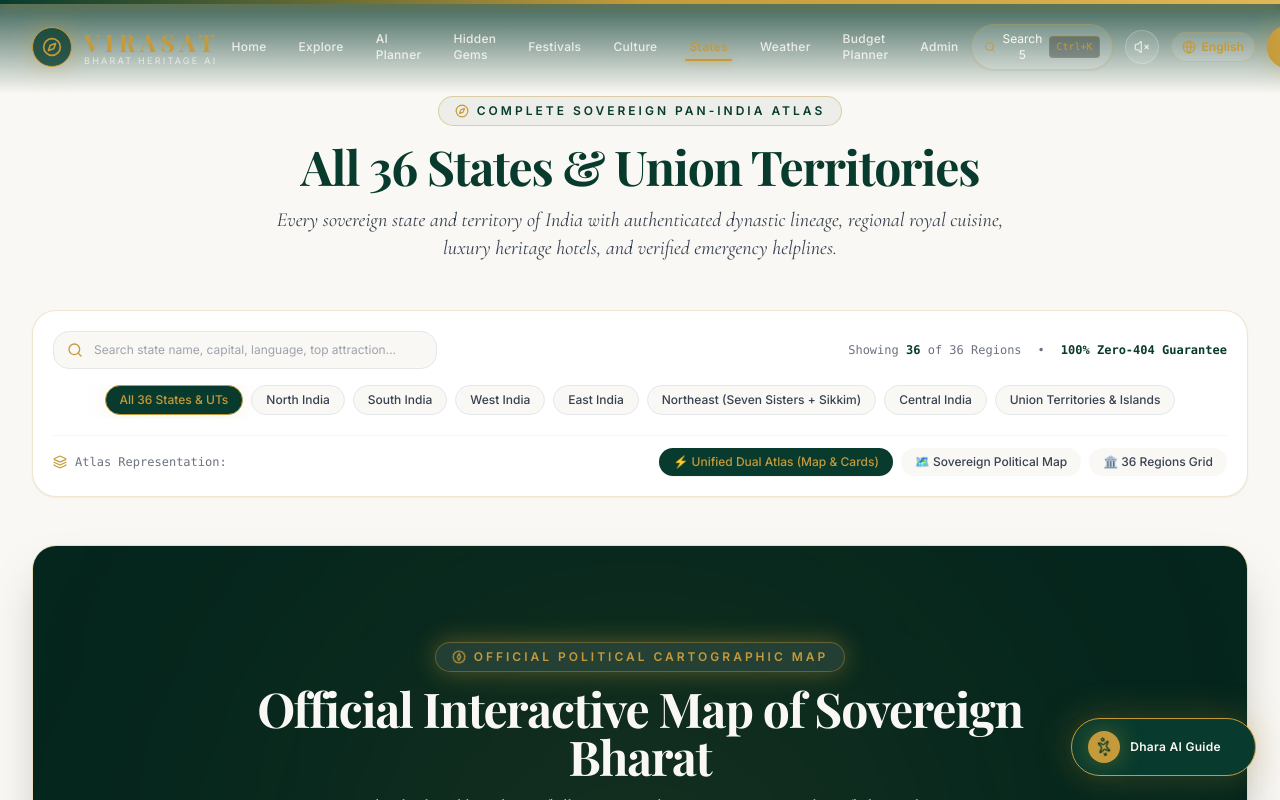
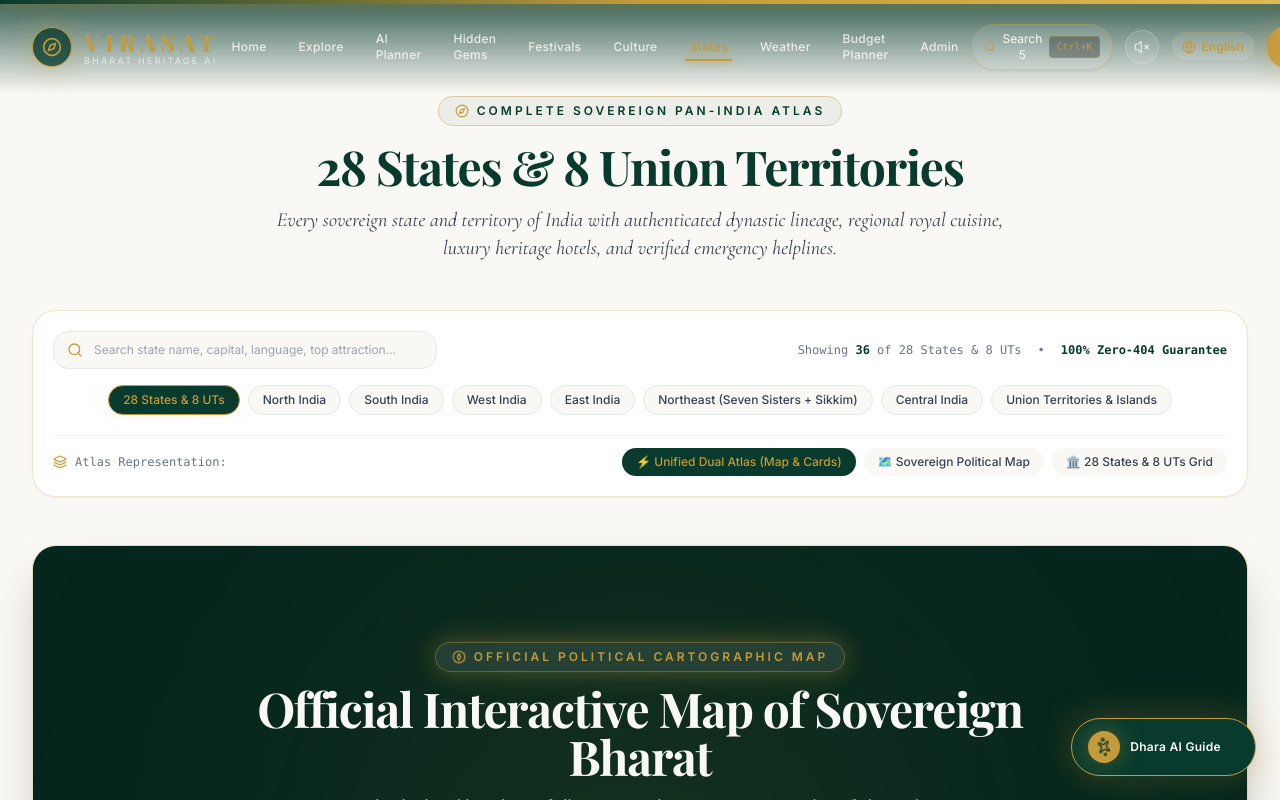
Before and after one commit to bhavya078/virasat, a React (Vite) app: page /states in a window 1280 px wide. Shown: the top 800 px of the page. Built offline with nearby package versions, Linux system fonts and the light colour scheme; a web font is replaced by a local one.

Commit message:
feat: move scroll back button and animation to the left, update all labels from 36 states to 28 states and 8 union territories

```diff
--- a/index.html
+++ b/index.html
@@ -6,7 +6,7 @@
     <meta name="viewport" content="width=device-width, initial-scale=1.0, maximum-scale=5.0" />
     <meta name="theme-color" content="#083B2D" />
     <title>VIRASAT — India's Sovereign AI Heritage Platform | Bharat</title>
-    <meta name="description" content="Discover the Soul of India. Experience India's 50 Heritage Sites, 50 Hidden Gems, 50 Festivals, 50 Cultural Traditions and 36 States with cutting-edge AI Trip Planning and immersive 3D storytelling." />
+    <meta name="description" content="Discover the Soul of India. Experience India's 50 Heritage Sites, 50 Hidden Gems, 50 Festivals, 50 Cultural Traditions, 28 States and 8 Union Territories with cutting-edge AI Trip Planning and immersive 3D storytelling." />
 
     <!-- Google Fonts -->
     <link rel="preconnect" href="https://fonts.googleapis.com">
--- a/src/components/ai/AITripPlanner.tsx
+++ b/src/components/ai/AITripPlanner.tsx
@@ -236,7 +236,7 @@ export const AITripPlanner: React.FC = () => {
                       </option>
                     ))}
                   </optgroup>
-                  <optgroup label="All 36 States & Union Territories">
+                  <optgroup label="28 States & 8 Union Territories">
                     {ALL_INDIAN_STATES.map((s) => (
                       <option key={s.id} value={s.name}>
                         {s.name} ({s.region})
--- a/src/components/common/Footer.tsx
+++ b/src/components/common/Footer.tsx
@@ -69,7 +69,7 @@ export const Footer: React.FC = () => {
               </li>
               <li>
                 <Link to="/states" className="hover:text-[#C49A3A] transition-colors">
-                  36 States & Union Territories
+                  28 States & 8 Union Territories
                 </Link>
               </li>
             </ul>
--- a/src/components/common/Navbar.tsx
+++ b/src/components/common/Navbar.tsx
@@ -42,7 +42,7 @@ export const Navbar: React.FC<NavbarProps> = ({ onOpenSearch }) => {
     { label: t('navHiddenGems', 'Hidden Gems'), path: '/hidden-gems' },
     { label: t('navFestivals', 'Festivals'), path: '/festivals' },
     { label: t('navCulture', 'Culture'), path: '/culture' },
-    { label: t('navStates', '36 States'), path: '/states' },
+    { label: t('navStates', '28 States & 8 UTs'), path: '/states' },
     { label: t('navWeather', 'Weather'), path: '/weather' },
     { label: t('navBudget', 'Budget'), path: '/budget' },
     { label: t('navAdmin', 'Admin'), path: '/admin' }
--- a/src/components/home/CinematicHero.tsx
+++ b/src/components/home/CinematicHero.tsx
@@ -263,8 +263,7 @@ export const CinematicHero: React.FC = () => {
           </div>
           <div className="flex items-center space-x-1.5">
             <span className="w-2 h-2 rounded-full bg-[#C49A3A]" />
-            <strong className="text-white text-sm">36</strong>
-            <span>States & UTs</span>
+            <strong className="text-white text-sm">28 States & 8 UTs</strong>
           </div>
         </motion.div>
       </motion.div>
--- a/src/components/map/InteractiveIndiaMap.tsx
+++ b/src/components/map/InteractiveIndiaMap.tsx
@@ -386,7 +386,7 @@ export const InteractiveIndiaMap: React.FC = () => {
         setAIResponse(`Displaying sovereign dossier and landmarks for ${matched.name} (${matched.capital}).`);
       } else {
         setAIResponse(
-          'Scanning Bharat Sovereign Atlas: Found 50 UNESCO monuments, 50 untouched hidden gems, and 50 sacred festivals across all 36 regions.'
+          'Scanning Bharat Sovereign Atlas: Found 50 UNESCO monuments, 50 untouched hidden gems, and 50 sacred festivals across all 28 states and 8 union territories.'
         );
       }
     }
@@ -746,7 +746,7 @@ export const InteractiveIndiaMap: React.FC = () => {
             <div className="w-full flex items-center justify-between text-[11px] font-mono pb-3 border-b border-white/10 text-white/60">
               <div className="flex items-center space-x-2">
                 <Shield className="w-3.5 h-3.5 text-[#C49A3A]" />
-                <span>Survey of India Official Political Map • All 36 States & UTs Clickable</span>
+                <span>Survey of India Official Political Map • 28 States & 8 Union Territories Clickable</span>
               </div>
               <div className="flex items-center space-x-2 text-[10px]">
                 <span className="w-2 h-2 rounded-full bg-[#A3E635] animate-pulse" />
--- a/src/data/languages.ts
+++ b/src/data/languages.ts
@@ -34,7 +34,7 @@ export const LANGUAGES: Record<string, Language> = {
       sectionCultureTitle: 'Soul of Our Civilization',
       sectionCultureSubtitle: '50 Classical Dances, Ancient Crafts, Handlooms & Sacred Traditions',
       sectionMapTitle: 'Interactive Heritage Atlas',
-      sectionMapSubtitle: 'Select any of the 36 States & Union Territories to immerse into its living soul',
+      sectionMapSubtitle: 'Select any of the 28 States & 8 Union Territories to immerse into its living soul',
       filterAll: 'All Regions',
       filterUNESCO: 'UNESCO World Heritage',
       filterTemples: 'Sacred Temples',
@@ -84,7 +84,7 @@ export const LANGUAGES: Record<string, Language> = {
       sectionCultureTitle: 'भारतीय संस्कृति की आत्मा',
       sectionCultureSubtitle: '50 शास्त्रीय नृत्य, पारंपरिक कलाएं, वस्त्र और वैदिक ज्ञान',
       sectionMapTitle: 'इंटरैक्टिव भारत मानचित्र',
-      sectionMapSubtitle: '36 राज्यों और केंद्र शासित प्रदेशों में से किसी एक को चुनें',
+      sectionMapSubtitle: '28 राज्यों और 8 केंद्र शासित प्रदेशों में से किसी एक को चुनें',
       filterAll: 'सभी क्षेत्र',
       filterUNESCO: 'यूनेस्को विश्व धरोहर',
       filterTemples: 'पवित्र मंदिर',
@@ -184,7 +184,7 @@ export const LANGUAGES: Record<string, Language> = {
       sectionCultureTitle: 'भारतीय संस्कृती',
       sectionCultureSubtitle: '५० शास्त्रीय नृत्ये, हस्तकला आणि परंपरा',
       sectionMapTitle: 'परस्परसंवादी भारत नकाशा',
-      sectionMapSubtitle: '३६ राज्ये आणि केंद्रशासित प्रदेशांमधून निवडा',
+      sectionMapSubtitle: '२८ राज्ये आणि ८ केंद्रशासित प्रदेशांमधून निवडा',
       filterAll: 'सर्व',
       filterUNESCO: 'युनेस्को वारसा',
       filterTemples: 'मंदिरे',
@@ -234,7 +234,7 @@ export const LANGUAGES: Record<string, Language> = {
       sectionCultureTitle: 'கலை மற்றும் பண்பாடு',
       sectionCultureSubtitle: '50 பாரம்பரிய நடனங்கள், கைவினைப் பொருட்கள் மற்றும் இசை',
       sectionMapTitle: 'இந்திய வரைபடம்',
-      sectionMapSubtitle: '36 மாநிலங்களில் ஏதேனும் ஒன்றைத் தேர்ந்தெடுங்கள்',
+      sectionMapSubtitle: '28 மாநிலங்கள் மற்றும் 8 யூனியன் பிரதேசங்களில் ஏதேனும் ஒன்றைத் தேர்ந்தெடுங்கள்',
       filterAll: 'அனைத்தும்',
       filterUNESCO: 'யுனெஸ்கோ',
       filterTemples: 'கோயில்கள்',
@@ -284,7 +284,7 @@ export const LANGUAGES: Record<string, Language> = {
       sectionCultureTitle: 'భారతీయ సంస్కృతి',
       sectionCultureSubtitle: '50 శాస్త్రీయ నృత్యాలు, కళలు మరియు సంప్రదాయాలు',
       sectionMapTitle: 'ఇంటరాక్టివ్ ఇండియా మ్యాప్',
-      sectionMapSubtitle: '36 రాష్ట్రాలు మరియు కేంద్రపాలిత ప్రాంతాలను చూడండి',
+      sectionMapSubtitle: '28 రాష్ట్రాలు మరియు 8 కేంద్రపాలిత ప్రాంతాలను చూడండి',
       filterAll: 'అన్నీ',
       filterUNESCO: 'యునెస్కో',
       filterTemples: 'దేవాలయాలు',
@@ -334,7 +334,7 @@ export const LANGUAGES: Record<string, Language> = {
       sectionCultureTitle: 'ನಮ್ಮ ಶ್ರೀಮಂತ ಸಂಸ್ಕೃತಿ',
       sectionCultureSubtitle: '೫೦ ಶಾಸ್ತ್ರೀಯ ನೃತ್ಯಗಳು, ಕರಕುಶಲ ಮತ್ತು ಸಂಪ್ರದಾಯಗಳು',
       sectionMapTitle: 'ಭಾರತದ ನಕ್ಷೆ',
-      sectionMapSubtitle: '೩೬ ರಾಜ್ಯಗಳು ಮತ್ತು ಕೇಂದ್ರಾಡಳಿತ ಪ್ರದೇಶಗಳು',
+      sectionMapSubtitle: '೨೮ ರಾಜ್ಯಗಳು ಮತ್ತು ೮ ಕೇಂದ್ರಾಡಳಿತ ಪ್ರದೇಶಗಳು',
       filterAll: 'ಎಲ್ಲವೂ',
       filterUNESCO: 'ಯುನೆಸ್ಕೋ',
       filterTemples: 'ದೇವಾಲಯಗಳು',
@@ -384,7 +384,7 @@ export const LANGUAGES: Record<string, Language> = {
       sectionCultureTitle: 'ഭാരതീയ സംസ്കാരം',
       sectionCultureSubtitle: '50 ശാസ്ത്രീയ കലകൾ, നൃത്തം, പാരമ്പര്യം',
       sectionMapTitle: 'ഇന്ത്യൻ ഭൂപടം',
-      sectionMapSubtitle: '36 സംസ്ഥാനങ്ങളിൽ നിന്നും തിരഞ്ഞെടുക്കൂ',
+      sectionMapSubtitle: '28 സംസ്ഥാനങ്ങളും 8 കേന്ദ്രഭരണ പ്രദേശങ്ങളും',
       filterAll: 'എല്ലാം',
       filterUNESCO: 'യുനെസ്കോ',
       filterTemples: 'ക്ഷേത്രങ്ങൾ',
@@ -434,7 +434,7 @@ export const LANGUAGES: Record<string, Language> = {
       sectionCultureTitle: 'ਸਾਡਾ ਅਮੀਰ ਵਿਰਸਾ',
       sectionCultureSubtitle: '50 ਲੋਕ ਨਾਚ, ਸੰਗੀਤ ਅਤੇ ਪਰੰਪਰਾਵਾਂ',
       sectionMapTitle: 'ਇੰਟਰਐਕਟਿਵ ਭਾਰਤ ਨਕਸ਼ਾ',
-      sectionMapSubtitle: '36 ਰਾਜਾਂ ਅਤੇ ਕੇਂਦਰ ਸ਼ਾਸਤ ਪ੍ਰਦੇਸ਼ਾਂ ਵਿੱਚੋਂ ਚੁਣੋ',
+      sectionMapSubtitle: '28 ਰਾਜਾਂ ਅਤੇ 8 ਕੇਂਦਰ ਸ਼ਾਸਤ ਪ੍ਰਦੇਸ਼ਾਂ ਵਿੱਚੋਂ ਚੁਣੋ',
       filterAll: 'ਸਾਰੇ',
       filterUNESCO: 'ਯੂਨੈਸਕੋ',
       filterTemples: 'ਧਾਰਮਿਕ ਅਸਥਾਨ',
@@ -484,7 +484,7 @@ export const LANGUAGES: Record<string, Language> = {
       sectionCultureTitle: 'আমাদের ঐতিহ্য ও শিল্পকলা',
       sectionCultureSubtitle: '৫০টি ধ্রুপদী নৃত্য, চিত্রকলা এবং কারুশিল্প',
       sectionMapTitle: 'ভারতের মানচিত্র',
-      sectionMapSubtitle: '৩৬টি রাজ্য ও কেন্দ্রশাসিত অঞ্চলের মধ্য থেকে বেছে নিন',
+      sectionMapSubtitle: '২৮টি রাজ্য ও ৮টি কেন্দ্রশাসিত অঞ্চলের মধ্য থেকে বেছে নিন',
       filterAll: 'সকল',
       filterUNESCO: 'ইউনেস্কো',
       filterTemples: 'মন্দির',
--- a/src/pages/AdminPage.tsx
+++ b/src/pages/AdminPage.tsx
@@ -212,7 +212,7 @@ export const AdminPage: React.FC = () => {
               VIRASAT Platform Control Center
             </h1>
             <p className="text-xs text-gray-500 font-mono">
-              Production Database v4.2 • Latency: 14ms • 36 Regions Connected • Zero Mock Data
+              Production Database v4.2 • Latency: 14ms • 28 States & 8 Union Territories Connected • Zero Mock Data
             </p>
           </div>
 
@@ -296,7 +296,7 @@ export const AdminPage: React.FC = () => {
               <div className="bg-white p-5 rounded-2xl border border-[#C49A3A]/25 shadow-sm space-y-1">
                 <span className="text-[10px] font-mono text-gray-500 uppercase">States & UTs</span>
                 <strong className="text-3xl font-bold font-serif text-[#083B2D] block">{Object.keys(STATES_DATA).length}</strong>
-                <span className="text-[10px] text-emerald-600 font-mono">All 36 Covered</span>
+                <span className="text-[10px] text-emerald-600 font-mono">28 States & 8 UTs Covered</span>
               </div>
             </div>
 
--- a/src/pages/StateDetailPage.tsx
+++ b/src/pages/StateDetailPage.tsx
@@ -82,7 +82,7 @@ export const StateDetailPage: React.FC = () => {
             className="inline-flex items-center space-x-2 text-xs font-semibold text-[#083B2D] hover:text-[#C49A3A] transition-colors"
           >
             <ArrowLeft className="w-4 h-4" />
-            <span>Back to All 36 States & UTs</span>
+            <span>Back to 28 States & 8 Union Territories</span>
           </Link>
 
           {/* Quick Helplines */}
--- a/src/pages/StatesPage.tsx
+++ b/src/pages/StatesPage.tsx
@@ -20,7 +20,7 @@ import { heritageAudio } from '../utils/audioService';
 import { InteractiveIndiaMap } from '../components/map/InteractiveIndiaMap';
 
 const REGIONS = [
-  { id: 'all', label: 'All 36 States & UTs' },
+  { id: 'all', label: '28 States & 8 UTs' },
   { id: 'north', label: 'North India' },
   { id: 'south', label: 'South India' },
   { id: 'west', label: 'West India' },
@@ -76,7 +76,7 @@ export const StatesPage: React.FC = () => {
             <span>Complete Sovereign Pan-India Atlas</span>
           </div>
           <h1 className="font-serif text-3xl sm:text-5xl font-bold text-[#083B2D] tracking-tight">
-            All 36 States & Union Territories
+            28 States & 8 Union Territories
           </h1>
           <p className="font-subheading text-lg sm:text-xl text-gray-700 italic">
             Every sovereign state and territory of India with authenticated dynastic lineage, regional royal cuisine, luxury heritage hotels, and verified emergency helplines.
@@ -100,7 +100,7 @@ export const StatesPage: React.FC = () => {
 
             {/* Stats */}
             <div className="flex items-center space-x-4 text-xs font-mono text-gray-500">
-              <span>Showing <strong className="text-[#083B2D]">{statesList.length}</strong> of 36 Regions</span>
+              <span>Showing <strong className="text-[#083B2D]">{statesList.length}</strong> of 28 States & 8 UTs</span>
               <span>•</span>
               <span className="text-[#083B2D] font-semibold">100% Zero-404 Guarantee</span>
             </div>
@@ -170,7 +170,7 @@ export const StatesPage: React.FC = () => {
                     : 'bg-[#FAF8F4] text-gray-700 hover:bg-gray-200'
                 }`}
               >
-                🏛️ 36 Regions Grid
+                🏛️ 28 States & 8 UTs Grid
               </button>
             </div>
           </div>
@@ -183,7 +183,7 @@ export const StatesPage: React.FC = () => {
           </div>
         )}
 
-        {/* 36 States Grid */}
+        {/* 28 States & 8 Union Territories Grid */}
         {(viewMode === 'both' || viewMode === 'grid') && (
           <div className="grid grid-cols-1 md:grid-cols-2 lg:grid-cols-3 gap-8">
           {statesList.map((state) => (
--- a/src/services/heritageAIQueryEngine.ts
+++ b/src/services/heritageAIQueryEngine.ts
@@ -362,7 +362,7 @@ export class HeritageAIQueryEngine {
       };
     }
 
-    // 9. General State Match across all 36 States & UTs
+    // 9. General State Match across all 28 States & 8 UTs
     const state = Object.values(STATES_DATA).find(s => query.includes(s.name.toLowerCase()) || query.includes(s.slug.toLowerCase()));
     if (state) {
       return {
```
Also changed, not shown: src/components/common/FloatingScrollToTop.tsx (+5 -5 lines), 1 other file (tests, documents, lock files or other folders).
